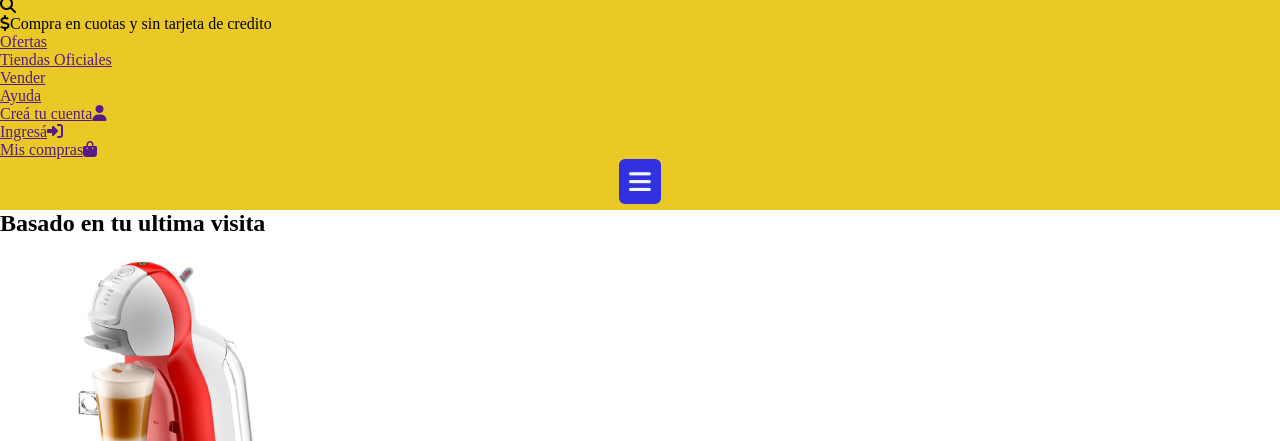
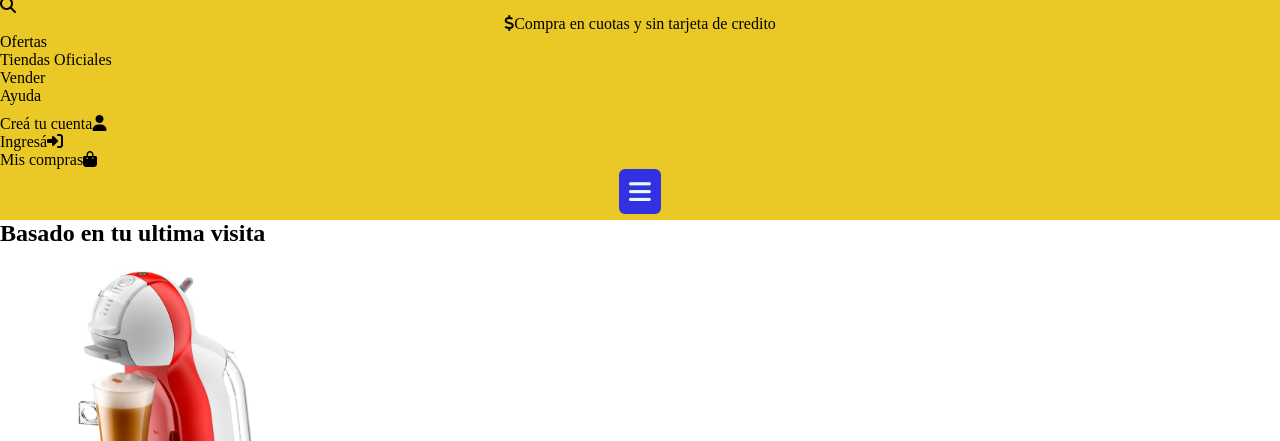
Before and after one commit to Joaquinlp11/Mercado-liebre-lp, a website: page views/home.html in a window 1280 px wide. Shown: the part 359-800 px from the top of the page. Drawn offline with Linux system fonts and the light colour scheme; files whose address does not match are found by name.

Commit message:
version 0.3

```diff
--- a/public/css/styles.css
+++ b/public/css/styles.css
@@ -6,6 +6,23 @@
 header {
     background-color: #EAC926;
     padding-bottom: 6px;
+}
+.cuotas {
+    display: flex;
+    justify-content: center;
+}
+
+.divisiones {
+    color: black;
+}
+
+.decoracion {
+    text-decoration: none;
+}
+
+
+.lista {
+    padding-bottom: 10px;
 }
 
 .cuerpo {
--- a/views/home.html
+++ b/views/home.html
@@ -17,31 +17,31 @@
     <header>
         <img src="/images/logo-mercado-liebre.svg" alt="logo">
         <input type="text">
-        <p><i class="fa-solid fa-magnifying-glass"></i></p>
-        <p><i class="fa-solid fa-dollar-sign"></i>Compra en cuotas y sin tarjeta de credito</p>
-        <ul>
-            <a href="">
-                <li>Ofertas</li>
+        <p><i class="fa-solid fa-magnifying-glass" class="iconos"></i></p>
+        <p class="cuotas"><i class="fa-solid fa-dollar-sign"></i>Compra en cuotas y sin tarjeta de credito</p>
+        <ul class="lista">
+            <a href="" class="decoracion">
+                <li class="divisiones">Ofertas</li>
             </a>
-            <a href="">
-                <li>Tiendas Oficiales</li>
+            <a href="" class="decoracion">
+                <li class="divisiones">Tiendas Oficiales</li>
             </a>
-            <a href="">
-                <li>Vender</li>
+            <a href="" class="decoracion">
+                <li class="divisiones">Vender</li>
             </a>
-            <a href="">
-                <li>Ayuda</li>
+            <a href="" class="decoracion">
+                <li class="divisiones">Ayuda</li>
             </a>
         </ul>
         <ul>
-            <a href="">
-                <li>Creá tu cuenta<i class="fa-solid fa-user"></i></li>
+            <a href="" class="decoracion">
+                <li class="divisiones">Creá tu cuenta<i class="fa-solid fa-user" class="iconos"></i></li>
             </a>
-            <a href="">
-                <li>Ingresá<i class="fa-solid fa-right-to-bracket"></i></li>
+            <a href="" class="decoracion">
+                <li class="divisiones">Ingresá<i class="fa-solid fa-right-to-bracket" class="iconos"></i></li>
             </a>
-            <a href="">
-                <li>Mis compras<i class="fa-solid fa-bag-shopping"></i></li>
+            <a href="" class="decoracion">
+                <li class="divisiones">Mis compras<i class="fa-solid fa-bag-shopping" class="iconos"></i></li>
             </a>
         </ul>
         <div class="burger-menu">
```
